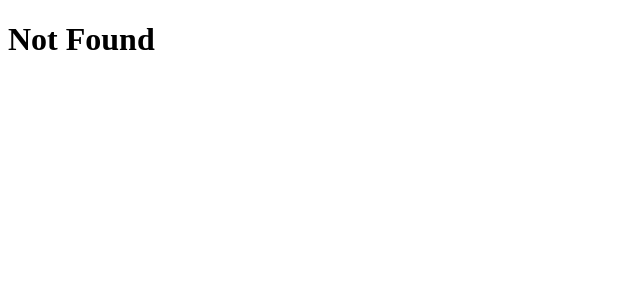
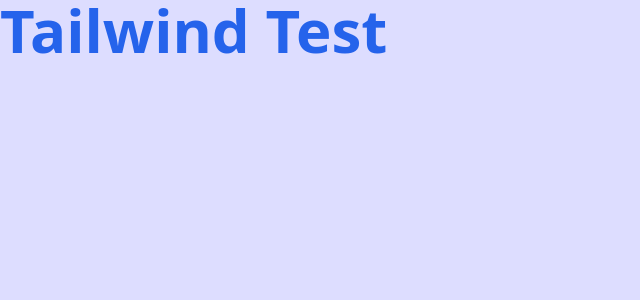
Before and after one commit to Ibuki-Bobby-Inomata/pre_app, a Next.js app: page /tailwind-test in a window 1280 px wide. Before the commit this address had no page. Shown: the top 300 px of the page, without its empty margins (0-640 px from the left). Built offline with nearby package versions, Linux system fonts and the light colour scheme.

Commit message:
とほほの7cssまでやった。

```diff
--- /dev/null
+++ b/app/css-test/page.tsx
@@ -0,0 +1,12 @@
+import style1 from './test1.module.css'
+import style2 from './test2.module.css'
+
+export default function Page() {
+    return (
+        <>
+            <h1>CSS Test</h1>
+            <div className={style1.test1}>Test1 message.</div>
+            <div className={style2.test2}>Test2 message.</div>
+        </>
+    )
+}
--- /dev/null
+++ b/app/css-test/test1.module.css
@@ -0,0 +1,3 @@
+.test1 {
+    color: red;
+}
--- /dev/null
+++ b/app/css-test/test2.module.css
@@ -0,0 +1,3 @@
+.test2 {
+    color: blue;
+}
--- /dev/null
+++ b/app/global.css
@@ -0,0 +1,3 @@
+body {
+    background-color: #ddf;
+}
--- a/app/layout.tsx
+++ b/app/layout.tsx
@@ -1,3 +1,5 @@
+
+import './global.css'
 export default function RootLayout({
     children,
 }: {
--- /dev/null
+++ b/app/sass-test/page.tsx
@@ -0,0 +1,5 @@
+import './style.scss'
+
+export default function Page() {
+    return <h1>Sass Test</h1>
+}
--- /dev/null
+++ b/app/sass-test/style.scss
@@ -0,0 +1,5 @@
+$body-background-color: #dfd;
+
+body {
+    background-color: $body-background-color;
+}
--- /dev/null
+++ b/app/tailwind-test/page.tsx
@@ -0,0 +1,5 @@
+import './style.css'
+
+export default function Page() {
+    return <h1 className="text-6xl font-bold text-blue-600">Tailwind Test</h1>
+}
--- /dev/null
+++ b/app/tailwind-test/style.css
@@ -0,0 +1,3 @@
+@tailwind base;
+@tailwind components;
+@tailwind utilities;
--- a/package.json
+++ b/package.json
@@ -12,5 +12,11 @@
     "react": "^19.0.0",
     "react-dom": "^19.0.0",
     "typescript": "^5.7.3"
+  },
+  "devDependencies": {
+    "autoprefixer": "^10.4.20",
+    "postcss": "^8.4.49",
+    "sass": "^1.83.1",
+    "tailwindcss": "^3.4.17"
   }
 }
--- /dev/null
+++ b/postcss.config.js
@@ -0,0 +1,6 @@
+module.exports = {
+  plugins: {
+    tailwindcss: {},
+    autoprefixer: {},
+  },
+}
--- /dev/null
+++ b/tailwind.config.js
@@ -0,0 +1,8 @@
+/** @type {import('tailwindcss').Config} */
+module.exports = {
+  content: ['./app/**/*.{js,ts,jsx,tsx,mdx}'],
+  theme: {
+    extend: {},
+  },
+  plugins: [],
+}
```
Also changed, not shown: 1 other file (tests, documents, lock files or other folders).
